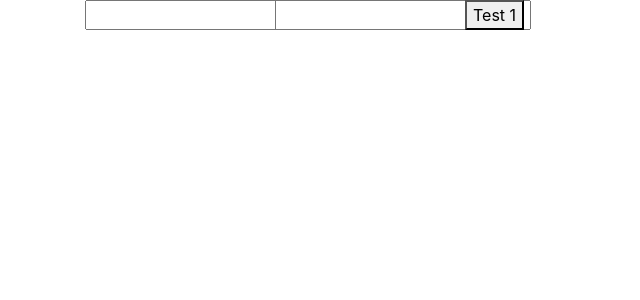
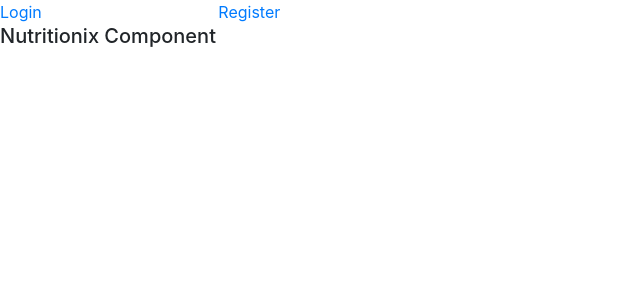
Before and after one commit to RedwanAlbadawi/CS5551_ASE, an Angular app in the folder lab3/: page /Nutritionix in a window 1280 px wide. Before the commit this address led to /. Shown: the top 300 px of the page, without its empty margins (0-640 px from the left). Built offline with nearby package versions, Linux system fonts and the light colour scheme.

Commit message:
Adding App Routing

```diff
--- a/lab3/src/app/app.component.html
+++ b/lab3/src/app/app.component.html
@@ -1 +1 @@
-<app-login></app-login>
+<router-outlet></router-outlet>
--- a/lab3/src/app/login/login.component.html
+++ b/lab3/src/app/login/login.component.html
@@ -1,13 +1,7 @@
-<div class="container">
-  <div class="row">
-    <div class="col-md-2">
-      <input type="text" [(ngModel)]="CurrentUser">
-    </div>
-    <div class="col-md-2">
-      <input type="text" [(ngModel)]="UserPassword">
-    </div>
-    <div class="col-md-2">
-      <button (click)="LoginSubmit()">Test 1</button>
-    </div>
-  </div>
-</div>
+<form (submit)="loginEvent($event)">
+  <input text="text" placeholder="Username">
+  <input text="text" placeholder="Password">
+  <input type="submit" value="Submit">
+</form>
+<h5>New User? <a routerLink="/register">Register</a><br></h5>
+<a routerLink="/Nutritionix">Home</a><br>
--- a/lab3/src/app/login/login.component.ts
+++ b/lab3/src/app/login/login.component.ts
@@ -7,21 +7,14 @@
 })
 export class LoginComponent implements OnInit {
 
-  CurrentUser = '';
-  UserPassword = '';
-
-  LoginSubmit() {
-    localStorage.setItem('CUser', this.CurrentUser);
-    localStorage.setItem('UPass', this.UserPassword);
-    console.log('CUser: ' + localStorage.getItem('CUser'));
-    console.log('UPass: ' + localStorage.getItem('UPass'));
-  }
-
-  constructor() {
-
-  }
+  constructor() {}
 
   ngOnInit() {
   }
 
+  loginEvent(event) {
+    event.preventDefault();
+    console.log(event);
+  }
+
 }
--- a/lab3/src/app/nutritionix/nutritionix.component.html
+++ b/lab3/src/app/nutritionix/nutritionix.component.html
@@ -1,3 +1,9 @@
-<p>
-  nutritionix works!
-</p>
+<div class="row">
+  <div class="col-sm-2">
+    <a routerLink="/login">Login</a>
+  </div>
+  <div class="col-sm-2">
+    <a routerLink="/register">Register</a>
+  </div>
+</div>
+<h5>Nutritionix Component</h5>
--- a/lab3/src/app/register/register.component.html
+++ b/lab3/src/app/register/register.component.html
@@ -1,3 +1,3 @@
-<p>
-  register works!
-</p>
+<h3>Register Component</h3>
+<h5>Existing User? <a routerLink="/login">Login</a><br></h5>
+<a routerLink="/Nutritionix">Home</a><br>
```
Also changed, not shown: lab3/src/app/app.module.ts (+18 -2 lines), lab3/src/app/auth.service.ts (added, +12 -0 lines), 1 other file (tests, documents, lock files or other folders).
